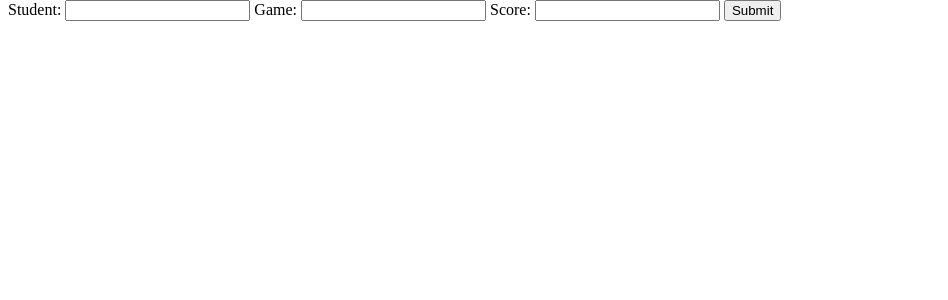
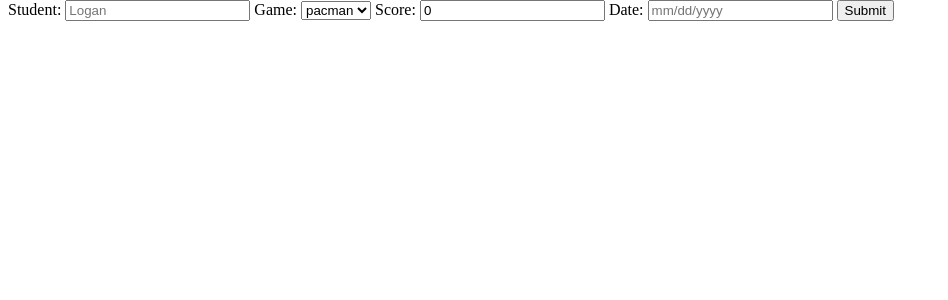
Before and after one commit to JonWoessner/Strickhouser_Leaderboard, a Flask app: page /submit in a window 1280 px wide. Shown: the part 26-326 px from the top of the page, without its empty margins (0-948 px from the left). Run offline with Flask 3, Linux system fonts and the light colour scheme.

Commit message:
Updated submission form with form entry protection

```diff
--- a/app.py
+++ b/app.py
@@ -3,43 +3,88 @@ from flask import Flask, render_template, request, redirect, url_for
 app = Flask(__name__)
 
 scores = [
-    {'player': 'Ada', 'score': 9800, 'year': '20XX'},
-    {'player': 'Grace', 'score': 8750, 'year': '20XX'},
-    {'player': 'Alan', 'score': 7200, 'year': '20XX'},
-    {'player': 'Linus', 'score': 6500, 'year': '20XX'},
-    {'player': 'Bjarne', 'score': 5900, 'year': '20XX'},
-    {'player': 'Kevin', 'score': 4000, 'year': '20XX'},
-    {'player': 'Luke', 'score': 10450, 'year': '20XX'},
-    {'player': 'Ava', 'score': 7780, 'year': '20XX'}
+    {'player': 'Ada', 'game': 'Snake', 'score': 9800, 'date': '02/11/2008'},
+    {'player': 'Grace',  'game': 'DK', 'score': 8750, 'date': '02/11/2008' },
+    {'player': 'Alan', 'game': 'Digdug', 'score': 7200, 'date': '02/11/2008' },
+    {'player': 'Linus', 'game': 'DK', 'score': 6500, 'date': '02/11/2008' },
+    {'player': 'Bjarne', 'game': 'Mappy',  'score': 5900, 'date': '02/11/2008' },
+    {'player': 'Kevin', 'game': 'Pacman',  'score': 4000, 'date': '02/11/2008' },
+    {'player': 'Luke', 'game': 'Pacman',  'score': 10450, 'date': '02/11/2008' },
+    {'player': 'Ava', 'game': 'Digdug',  'score': 7780, 'date': '02/11/2008' }
     ]
 
 @app.route('/')
 def home():
     page_title = "Title of thou Home"
     return render_template('index.html', title=page_title)
+
+
+
 @app.route('/submit', methods=['GET', 'POST'])
+
 def submit():
-    name = None
-    error = None
+
+    name = ''
+    game = ''
+    score = 0
+    date = ''
+    error = ''
+    form_values = apply_form_values()
+    games = ['pacman', 'dk', 'snake', 'digdug']
+    max_scores = {
+    'pacman': 100000, 'dk': 12345, 'snake': 100, 'digdug': 1000
+    }
     if request.method == 'POST':
         name = request.form['name'].strip()
         game = request.form['game'].strip()
+        date = request.form['date'].strip()
 
         if not name or not game:
             error = "Blank Fields"
             print('user left fields blank!')
-            # Force to re-enter data. TODO
+
+
         try:
             score = int(request.form['score'].strip())
         except ValueError:
             error = "Non-Number"
             score = 0
-            # Need to force them to re-enter data. TODO
+
+
+        try:
+            month = int(date[:2])
+            day = int(date[3:5])
+            year = int(date[6:])
+        except ValueError:
+            error = "Invalid date"
+            date = 0
+
+        try:
+            if month > 12 or month < 00:
+                error = "Invalid date"
+            elif day >= 31 or day < 0:
+                error = "Invalid date"
+            elif year < 2000:
+                error = "Invalid date"
+        except UnboundLocalError:
+            error = "Invalid date"
+
+        if not (name.isalpha()) or len(name) > 20:
+            error = "Invalid name"
+
+        if score > max_scores.get(game) or score < 0:
+            error = "Bad Score"
+
+        form_values = apply_form_values(name, game, score, date)
         # only append score if no errors
         if error == None:
-            scores.append( {'player': name, 'game': game, 'score': score} )
+            scores.append(form_values)
 
-    return render_template('forms.html', name=name, error=error)
+    return render_template('forms.html', name=name, error=error, form_values=apply_form_values(name, game, score, date), options=games)
+
+def apply_form_values(name='', game='', score='', date='mm/dd/yyyy'):
+
+    return {'player': name, 'game': game, 'score': score, 'date': date}
 
 @app.route('/leaderboard_base')
 def lead_base():
@@ -51,5 +96,6 @@ def lead_base():
     scores = scores
     )
 
+
 if __name__ == "__main__":
     app.run(debug=True)
--- a/templates/forms.html
+++ b/templates/forms.html
@@ -16,14 +16,20 @@
     <form action="" method="POST">
 
         <label for="student">Student:</label>
-        <input type="text" id="student" name="name">
+        <input type="text" id="student" name="name" placeholder='Logan' value="{{form_values.player}}">
 
-        <label for="Game">Game:</label>
-        <input type="text" id="grade" name="game">
+        <label for="game">Game:</label>
+            <select name="game" id="game">
+                {% for option in options %}
+                    <option value="{{ option }}">{{ option }}</option>
+                {% endfor %}
+            </select>
 
         <label for="score">Score:</label>
-        <input type="text" id="score" name="score">
+        <input type="text" id="score" name="score" placeholder='12345'value="{{form_values.score}}">
 
+        <label for="date">Date:</label>
+        <input type="text" id="date" name="date" placeholder='mm/dd/yyyy'value="{{form_values.date}}">
         <input type="submit" value="Submit">
 
     </form>
```
